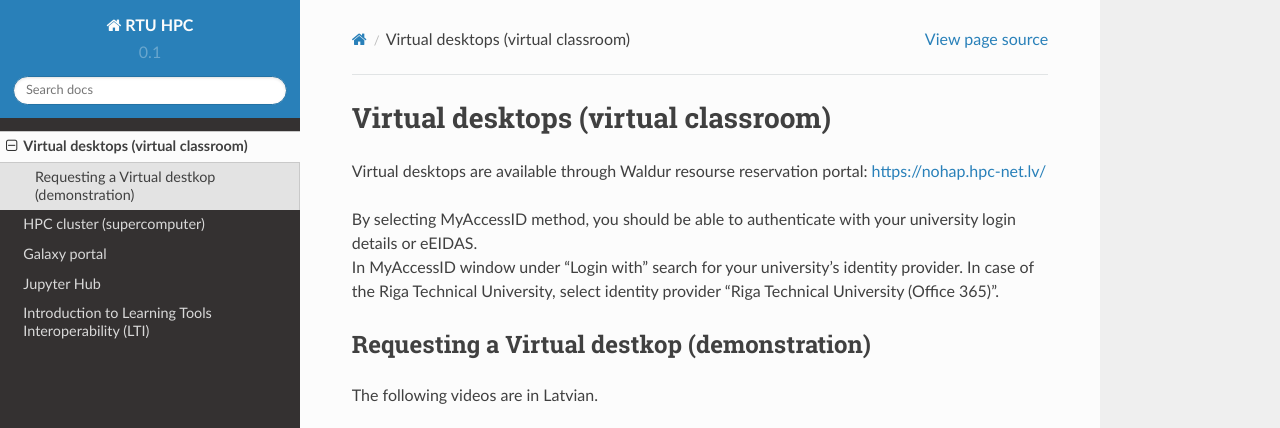
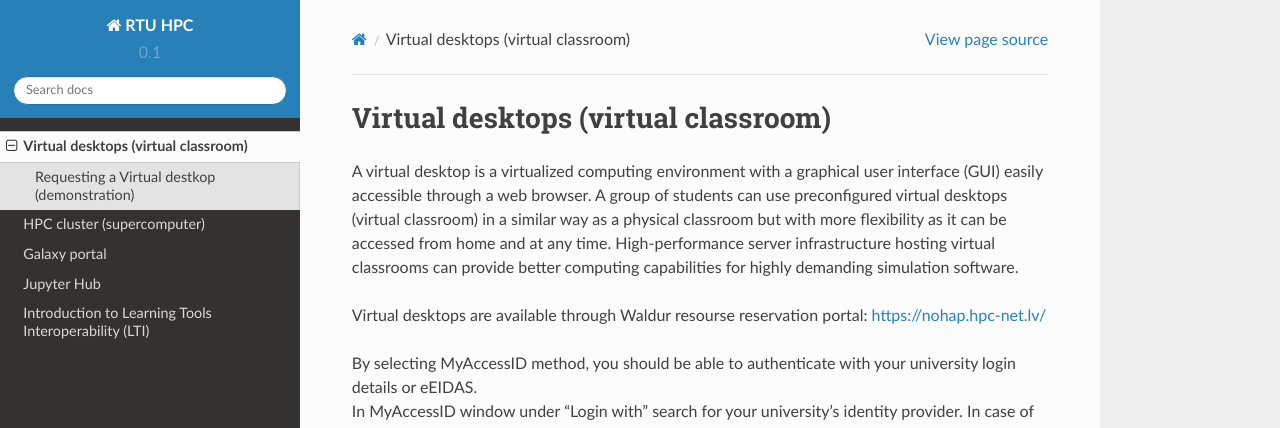
Before and after one commit to rtuhpc/hpc-platform, a Sphinx documentation site: the page built from doc/01_waldur.md, in a window 1280 px wide and 1166 px high, cut to the strip 0-428 px from the top of the window. Built offline with Sphinx 7.4.7 and the Read the Docs theme 2.0.0, drawn with Linux system fonts in a browser that asks for light colours.

Commit message:
Update 01_waldur.md

```diff
--- a/doc/01_waldur.md
+++ b/doc/01_waldur.md
@@ -1,4 +1,6 @@
 # Virtual desktops (virtual classroom)
+
+A virtual desktop is a virtualized computing environment with a graphical user interface (GUI) easily accessible through a web browser. A group of students can use preconfigured virtual desktops (virtual classroom) in a similar way as a physical classroom but with more flexibility as it can be accessed from home and at any time. High-performance server infrastructure hosting virtual classrooms can provide better computing capabilities for highly demanding simulation software.
 
 Virtual desktops are available through Waldur resourse reservation portal: [https://nohap.hpc-net.lv/](https://nohap.hpc-net.lv)
 
```
